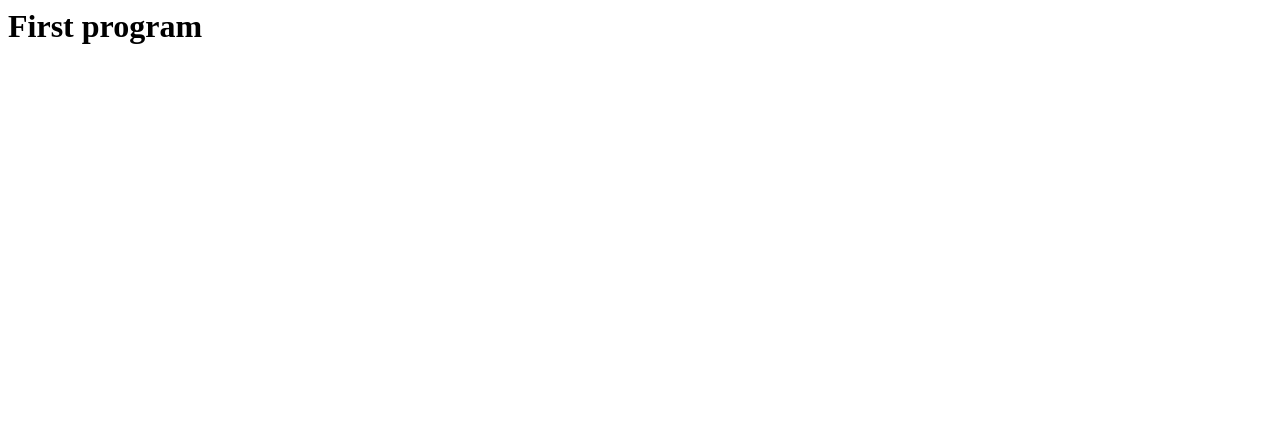
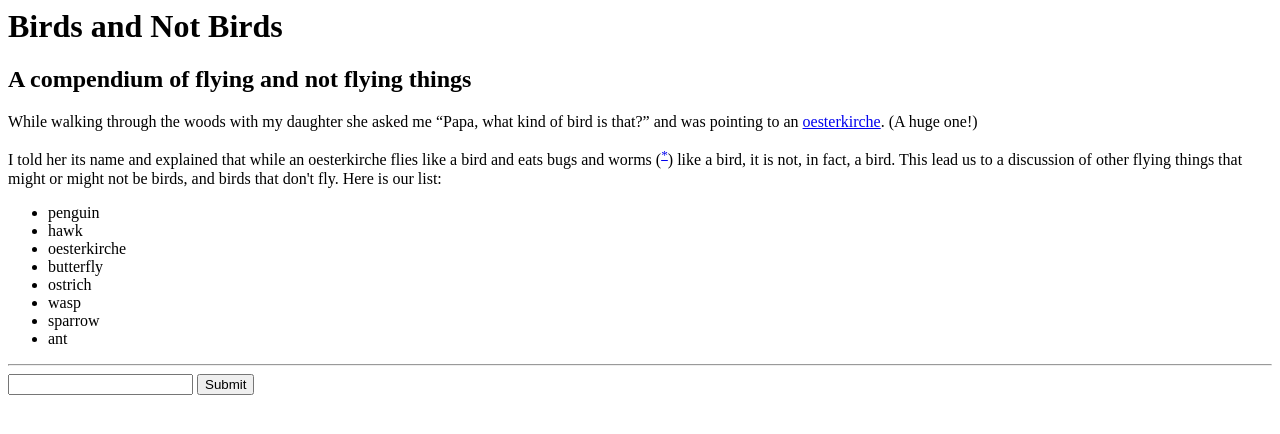
Before and after one commit to abdulwaqar844/BootCamp1, a plain HTML site: page index.html in a window 1280 px wide. Drawn offline with Linux system fonts and the light colour scheme.

Commit message:
Update index.html

```diff
--- a/index.html
+++ b/index.html
@@ -1,3 +1,25 @@
-<html>
-<h1>First program</h1>
-</html>
+<body>
+    <h1>Birds and Not Birds</h1>
+    <h2>A compendium of flying and not flying things</h2>
+    <p>While walking through the woods with my daughter she asked me <q>Papa, what kind of bird is that?</q> and was pointing to an <a href="#ok">oesterkirche</a>. (A huge one!)</p>
+    <p>I told her its name and explained that while an oesterkirche flies like a bird and eats bugs and worms (<sup><a href="#footnote">*</a></sup>) like a bird, it is not, in fact, a bird. This lead us to a discussion of other flying things that might or might not be birds, and birds that don't fly. Here is our list:</p>
+     <ul>
+       <li class="bird">penguin</li>
+       <li class="bird flying">hawk</li>
+       <li class="flying">oesterkirche</li>
+       <li class="insect flying">butterfly</li>
+       <li class="bird">ostrich</li>
+       <li class="insect flying">wasp</li>
+       <li class="bird flying">sparrow</li>
+       <li class="insect">ant</li>
+      </ul>
+
+    <hr>
+    <input type="text" name="name" value="">
+  <button>Submit</button>
+  <script>
+  $("button").click(function){
+  alert("Value : " +$("name").val());
+  }
+  </script>
+  </body>
```
